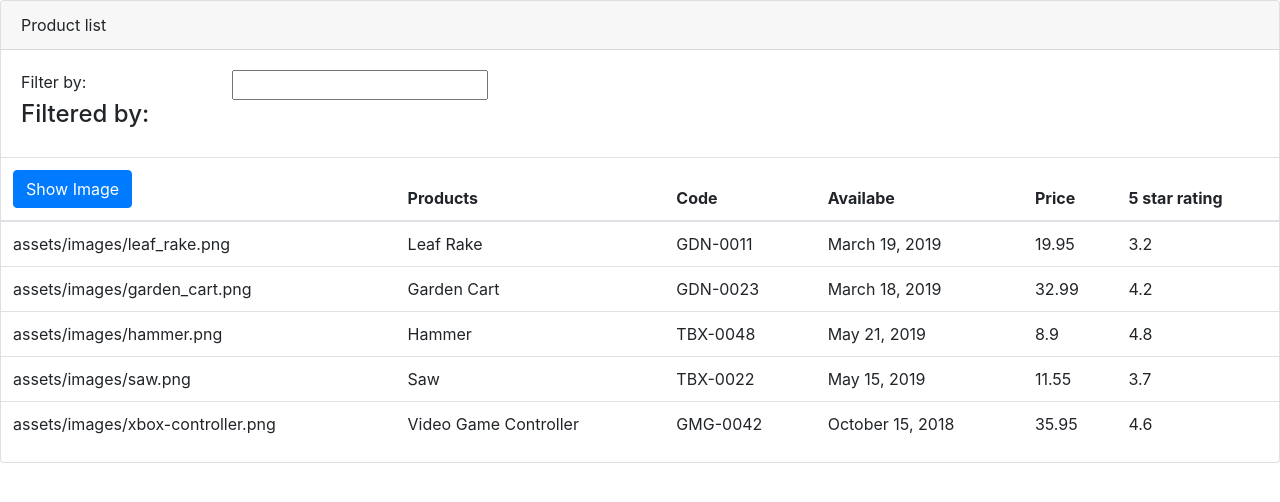
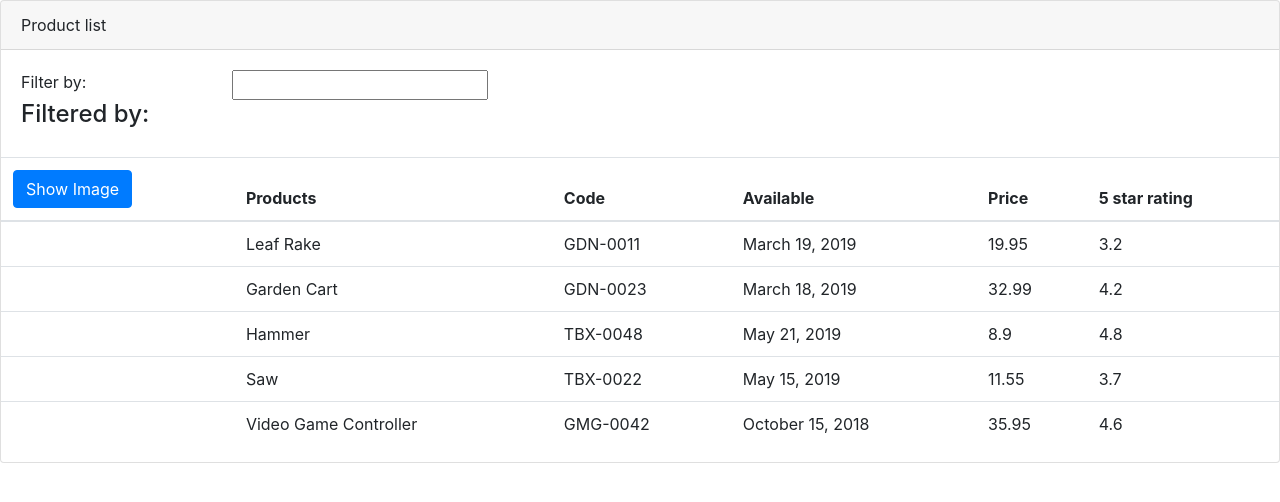
Before and after one commit to samicey/angular-ykgfz2, an Angular app: page / in a window 1280 px wide. Shown: the top 502 px of the page. Built offline with nearby package versions, Linux system fonts and the light colour scheme.

Commit message:
implemented property binding and methods

```diff
--- a/src/app/product-list/product-list.component.html
+++ b/src/app/product-list/product-list.component.html
@@ -22,18 +22,18 @@
   <thead>
     <tr>
       <th>
-        <button class="btn btn-primary">Show Image</button>
+        <button class="btn btn-primary" (click)='toggleImage()'>{{showImage? 'Hide':'Show'}} Image</button>
       </th>
       <th>Products</th>
       <th>Code</th>
-      <th>Availabe</th>
+      <th>Available</th>
       <th>Price</th>
       <th>5 star rating</th>
     </tr>
   </thead>
   <tbody>
     <tr *ngFor="let product of products">
-      <td>{{product.imageUrl}}</td>
+      <td><img [src]='product.imageUrl' [title]='product.productName' *ngIf="showImage"></td>
       <td>{{product.productName}}</td>
       <td>{{product.productCode}}</td>
       <td>{{product.releaseDate}}</td>
--- a/src/app/product-list/product-list.component.ts
+++ b/src/app/product-list/product-list.component.ts
@@ -7,6 +7,7 @@ import { Component, OnInit } from '@angular/core';
 })
 export class ProductListComponent implements OnInit {
       pageTitle: string ='Product list';
+      showImage: boolean = false;
       products: any[] = [
   {
     "productId": 1,
@@ -59,6 +60,9 @@ export class ProductListComponent implements OnInit {
     "imageUrl": "assets/images/xbox-controller.png"
   }
 ];
+toggleImage(): void{
+  this.showImage = !this.showImage;
+}
   constructor() { }
 
   ngOnInit() {
```
